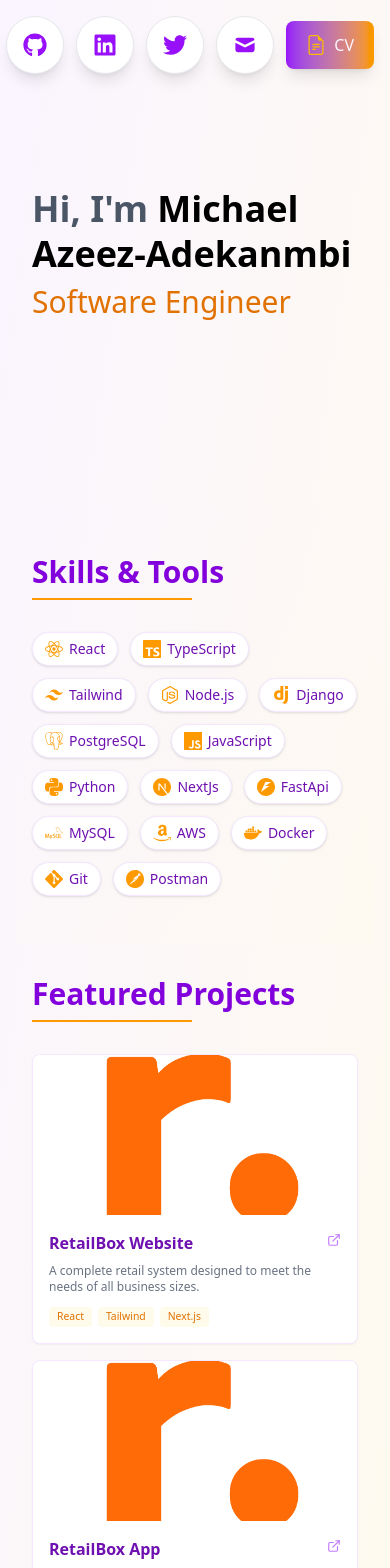
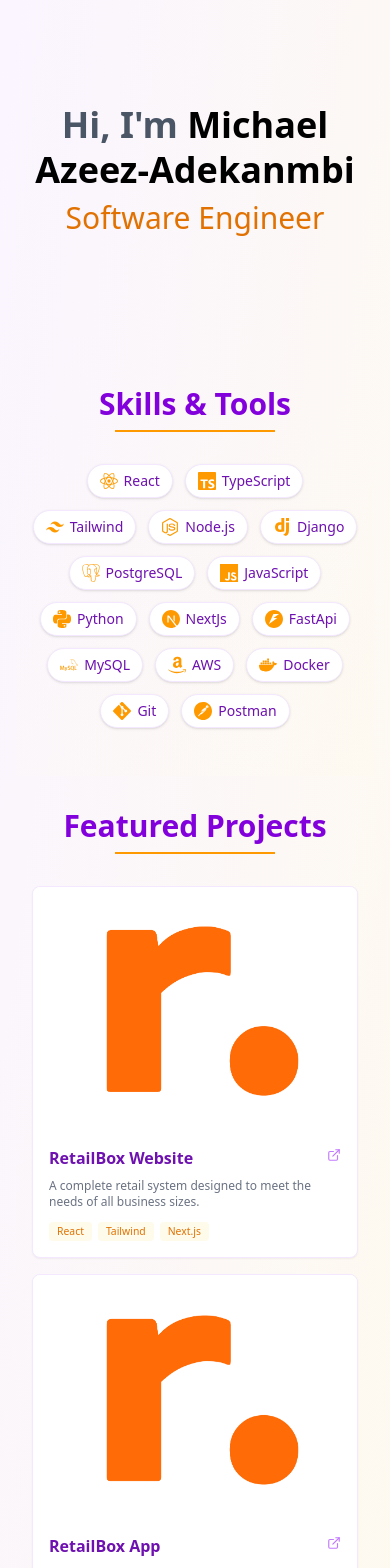
Before and after one commit to Mykel-Az/Portfolio, a React (Vite) app in the folder portfolio-app/: page / in a window 390 px wide. Shown: the top 1568 px of the page. Built offline with nearby package versions, Linux system fonts and the light colour scheme.

Commit message:
first updates

```diff
--- a/portfolio-app/src/components/Footer.tsx
+++ b/portfolio-app/src/components/Footer.tsx
@@ -2,10 +2,10 @@ const Footer = () => {
   return (
     <footer className="border-t border-purple-200 py-6 px-4 mt-12">
       <div className="max-w-6xl mx-auto">
-        <div className="text-center text-purple-700 text-sm">
-          © 2025 Michael Azeez-Adekanmbi. All rights reserved.
+        <div className="text-center text-gray-600 text-sm">
+          © 2025 Michael Azeez-Adekanmbi.
         </div>
-        <div className="text-center text-purple-500 text-xs mt-2">
+        <div className="text-center text-gray-500 text-xs mt-2">
           Built with React, TypeScript, and Tailwind CSS
         </div>
       </div>
--- a/portfolio-app/src/components/Hero.tsx
+++ b/portfolio-app/src/components/Hero.tsx
@@ -42,7 +42,7 @@ function Hero() {
       y: 0,
       transition: {
         duration: 0.8,
-        ease: "easeInOut" as const // use supported string value
+        ease: "easeInOut" as const
       }
     },
     exit: {
@@ -50,7 +50,7 @@ function Hero() {
       y: -15,
       transition: {
         duration: 0.6,
-        ease: "easeIn" as const // use supported string value
+        ease: "easeIn" as const
       }
     }
   };
@@ -63,16 +63,16 @@ function Hero() {
       transition: {
         delay: 0.3,
         duration: 1,
-        ease: "easeInOut"
+        ease: "easeInOut" as const
       }
     }
-  } as const; // Fix for TypeScript error
+  };
 
   return (
-    <section className="py-20 min-h-[60vh] flex items-center">
-      <div className="max-w-4xl mx-auto relative w-full px-4">
+    <section className="py-20 min-h-[40vh] flex items-center">
+      <div className="max-w-4xl relative w-full px-4">
 
-        {/* Animated Secondary Content */}
+        {/* Animated Secondary Content*/}
         <AnimatePresence mode="wait">
           {animationStage < 4 && (
             <motion.div
@@ -83,7 +83,7 @@ function Hero() {
               exit="exit"
               variants={container}
             >
-              {/* Welcome - shows longer */}
+              {/* Welcome */}
               {animationStage >= 1 && (
                 <motion.h1
                   className="text-5xl md:text-6xl font-bold mb-6 bg-gradient-to-r from-purple-600 to-amber-500 bg-clip-text text-transparent"
@@ -93,7 +93,7 @@ function Hero() {
                 </motion.h1>
               )}
 
-              {/* Portfolio title - shows longer */}
+              {/* Portfolio title */}
               {animationStage >= 2 && (
                 <motion.h2
                   className="text-3xl font-bold text-purple-700 mb-6"
@@ -108,15 +108,15 @@ function Hero() {
 
         {/* Major Lines */}
         <motion.div
-          className="text-left"
+          className="text-center md:text-left"
           variants={majorLinesVariants}
           initial="hidden"
           animate={animationStage >= 4 ? "show" : "hidden"}
         >
-          <h1 className="text-4xl md:text-5xl lg:text-5xl font-bold leading-tight">
+          <h1 className="text-4xl md:text-5xl font-bold leading-tight">
             <span className="text-gray-600">Hi, I'm</span> Michael Azeez-Adekanmbi
           </h1>
-          <h2 className="text-3xl md:text-3xl lg:text-4xl text-amber-600 font-medium mt-2">
+          <h2 className="text-3xl md:text-4xl text-amber-600 font-medium mt-2">
             Software Engineer
           </h2>
         </motion.div>
--- a/portfolio-app/src/components/Projects.tsx
+++ b/portfolio-app/src/components/Projects.tsx
@@ -44,43 +44,43 @@ const Projects = () => {
   return (
     <section className="py-8 px-4">
       <div className="max-w-6xl mx-auto">
-        <div className="text-left mb-6">
+        <div className="text-center md:text-left mb-6">
           <h2 className="text-3xl font-bold text-purple-700 mb-2">Featured Projects</h2>
-          <hr className="border-t-2 border-amber-500 w-40 mb-8" />
+          <hr className="border-t-2 border-amber-500 w-40 mb-8 mx-auto md:mx-0" />
         </div>
 
-        <div className="grid gap-4 sm:grid-cols-2 lg:grid-cols-3">
+        <div className="grid gap-4 justify-center sm:grid-cols-2 lg:grid-cols-3">
           {projects.map((project) => (
             <a
               key={project.name}
               href={project.link}
               target="_blank"
               rel="noopener noreferrer"
-              className="group bg-white border border-purple-100 rounded-lg shadow-xs hover:shadow-sm transition-all duration-200 overflow-hidden h-full flex flex-col"
+              className="group bg-white border border-purple-100 rounded-lg shadow-xs hover:shadow-sm transition-all duration-200 overflow-hidden h-full flex flex-col w-full max-w-[350px] sm:max-w-none"
             >
-              {/* Reduced image size with more space */}
-              <div className="aspect-[4/3] overflow-hidden flex-none" style={{ height: '160px' }}>
+              {/* Image container */}
+              <div className="aspect-[4/3] overflow-hidden relative">
                 <img
                   src={project.image}
                   alt={project.name}
-                  className="w-full h-full object-cover group-hover:scale-102 transition-transform duration-300"
+                  className="absolute inset-0 w-full h-full object-cover group-hover:scale-105 transition-transform duration-300"
                   loading="lazy"
                 />
+                {/* overlay on hover */}
+                <div className="absolute inset-0 bg-black/0 group-hover:bg-black/10 transition-all duration-300" />
               </div>
 
-              {/* Text content with more padding */}
+              {/* Text content */}
               <div className="p-4 flex-1 flex flex-col">
                 <div className="flex justify-between items-start mb-2">
                   <h3 className="text-base font-semibold text-purple-800">{project.name}</h3>
                   <FiExternalLink className="text-purple-400 text-sm mt-0.5" />
                 </div>
 
-                {/* Description with more space */}
                 <p className="text-xs text-gray-500 mb-3 flex-1">
                   {project.description}
                 </p>
 
-                {/* Tools at bottom */}
                 <div className="flex flex-wrap gap-1.5 mt-auto">
                   {project.tools.map((tool) => (
                     <span
@@ -100,4 +100,4 @@ const Projects = () => {
   );
 };
 
-export default Projects;
+export default Projects
--- a/portfolio-app/src/components/Skills.tsx
+++ b/portfolio-app/src/components/Skills.tsx
@@ -38,14 +38,14 @@ const Skills = () => {
   return (
     <section className="py-12 px-4 bg-gradient-to-br from-purple-50/30 to-amber-50/30">
       <div className="max-w-6xl mx-auto">
-        <div className="text-left">
-          <h2 className="text-3xl font-bold text-purple-700 mb-2">
+        <div className="text-left md:text-left">
+          <h2 className="text-3xl font-bold text-purple-700 mb-2 text-center md:text-left">
             Skills & Tools
           </h2>
-          <hr className="border-t-2 border-amber-500 w-40 mb-8" />
+          <hr className="border-t-2 border-amber-500 w-40 mb-8 mx-auto md:mx-0" />
         </div>
 
-        <div className="flex flex-wrap gap-3">
+        <div className="flex flex-wrap justify-center md:justify-start gap-3">
           {skills.map((skill) => (
             <div
               key={skill.name}
--- a/portfolio-app/src/components/Socials.tsx
+++ b/portfolio-app/src/components/Socials.tsx
@@ -2,19 +2,23 @@ import { FaGithub, FaLinkedin, FaTwitter } from 'react-icons/fa';
 import { HiMail } from 'react-icons/hi';
 import { BsFileEarmarkText } from 'react-icons/bs';
 
-const Socials = () => {
+interface SocialsProps {
+  isFixed?: boolean;
+}
+
+const Socials = ({ isFixed = true }: SocialsProps) => {
   return (
-    <div className="fixed top-4 right-4 z-50">
-      <div className="flex flex-row items-center gap-3 transition-all duration-300 lg:flex-col lg:items-end lg:gap-4">
+    <div className={`${isFixed ? 'fixed top-4 right-4 z-50' : 'static'}`}>
+      <div className={`flex ${isFixed ? 'flex-col items-end gap-4' : 'flex-row justify-center gap-3'} transition-all duration-300`}>
         {/* GitHub */}
         <a
           href="https://github.com/Mykel-Az"
           target="_blank"
           rel="noopener noreferrer"
-          className="p-4 rounded-full bg-white border border-gray-200 hover:bg-purple-100 transition-all duration-300 shadow-lg hover:scale-105"
+          className="p-3 rounded-full bg-white border border-gray-200 hover:bg-purple-100 transition-all duration-300 shadow-lg hover:scale-105"
           aria-label="GitHub"
         >
-          <FaGithub className="text-purple-600 text-2xl md:text-3xl lg:text-2xl" />
+          <FaGithub className="text-purple-600 text-2xl" />
         </a>
 
         {/* LinkedIn */}
@@ -22,10 +26,10 @@ const Socials = () => {
           href="https://linkedin.com/in/michael-azeez-adekanmbi-968b70267"
           target="_blank"
           rel="noopener noreferrer"
-          className="p-4 rounded-full bg-white border border-gray-200 hover:bg-purple-100 transition-all duration-300 shadow-lg hover:scale-105"
+          className="p-3 rounded-full bg-white border border-gray-200 hover:bg-purple-100 transition-all duration-300 shadow-lg hover:scale-105"
           aria-label="LinkedIn"
         >
-          <FaLinkedin className="text-purple-600 text-2xl md:text-3xl lg:text-2xl" />
+          <FaLinkedin className="text-purple-600 text-2xl" />
         </a>
 
         {/* Twitter */}
@@ -33,31 +37,31 @@ const Socials = () => {
           href="https://x.com/Michael_Azed"
           target="_blank"
           rel="noopener noreferrer"
-          className="p-4 rounded-full bg-white border border-gray-200 hover:bg-purple-100 transition-all duration-300 shadow-lg hover:scale-105"
+          className="p-3 rounded-full bg-white border border-gray-200 hover:bg-purple-100 transition-all duration-300 shadow-lg hover:scale-105"
           aria-label="Twitter"
         >
-          <FaTwitter className="text-purple-600 text-2xl md:text-3xl lg:text-2xl" />
+          <FaTwitter className="text-purple-600 text-2xl" />
         </a>
 
         {/* Email */}
         <a
           href="mailto:azeezadekannmbimichael@gmail.com"
-          className="p-4 rounded-full bg-white border border-gray-200 hover:bg-purple-100 transition-all duration-300 shadow-lg hover:scale-105"
+          className="p-3 rounded-full bg-white border border-gray-200 hover:bg-purple-100 transition-all duration-300 shadow-lg hover:scale-105"
           aria-label="Email"
         >
-          <HiMail className="text-purple-600 text-2xl md:text-3xl lg:text-2xl" />
+          <HiMail className="text-purple-600 text-2xl" />
         </a>
 
-        {/* CV Button - Now Bigger */}
+        {/* CV Button */}
         <a
           href="https://docs.google.com/document/d/1PGBwPnyWuggefOWAypqsSBpbThAQ2PMvko92uo3bhfM/edit?tab=t.0"
           target="_blank"
           rel="noopener noreferrer"
-          className="px-5 py-3 rounded-lg bg-gradient-to-r from-purple-600 to-amber-500 text-white font-medium hover:opacity-90 transition-all duration-300 flex items-center gap-2 shadow-lg hover:scale-105"
+          className="px-4 py-2 rounded-lg bg-gradient-to-r from-purple-600 to-amber-500 text-white font-medium hover:opacity-90 transition-all duration-300 flex items-center gap-2 shadow-lg hover:scale-105"
           aria-label="View CV"
         >
-          <BsFileEarmarkText className="text-xl text-amber-400" />
-          <span className="text-base md:text-lg text-purple-50">CV</span>
+          <BsFileEarmarkText className="text-lg text-amber-400" />
+          <span className="text-sm md:text-base text-purple-50">CV</span>
         </a>
       </div>
     </div>
--- a/portfolio-app/src/pages/Portfolio.tsx
+++ b/portfolio-app/src/pages/Portfolio.tsx
@@ -8,13 +8,42 @@ import Footer from "../components/Footer";
 function Portfolio() {
   return (
     <Layout>
-      <Socials />
+      {/* Desktop Socials (fixed position) */}
+      <div className="hidden md:block">
+        <Socials isFixed={true} />
+      </div>
+
       <Hero />
       <Skills />
       <Projects />
+
+      {/* Mobile Socials (static position) */}
+      <div className="md:hidden py-6 px-4">
+        <h2 className="text-3xl font-bold text-purple-700 mb-2 text-center">Links</h2>
+        <hr className="border-t-2 border-amber-500 w-40 mb-8 mx-auto" />
+        <Socials isFixed={false} />
+      </div>
+
       <Footer />
     </Layout>
   );
 }
 
 export default Portfolio;
+
+
+
+//  (
+//     <Layout>
+//       <div className="hidden md:block">
+//         <Socials />
+//       </div>
+//       <Hero />
+//       <Skills />
+//       <Projects />
+//       <div className="md:hidden">
+//         <Socials />
+//       </div>
+//       <Footer />
+//     </Layout>
+//   );
```
